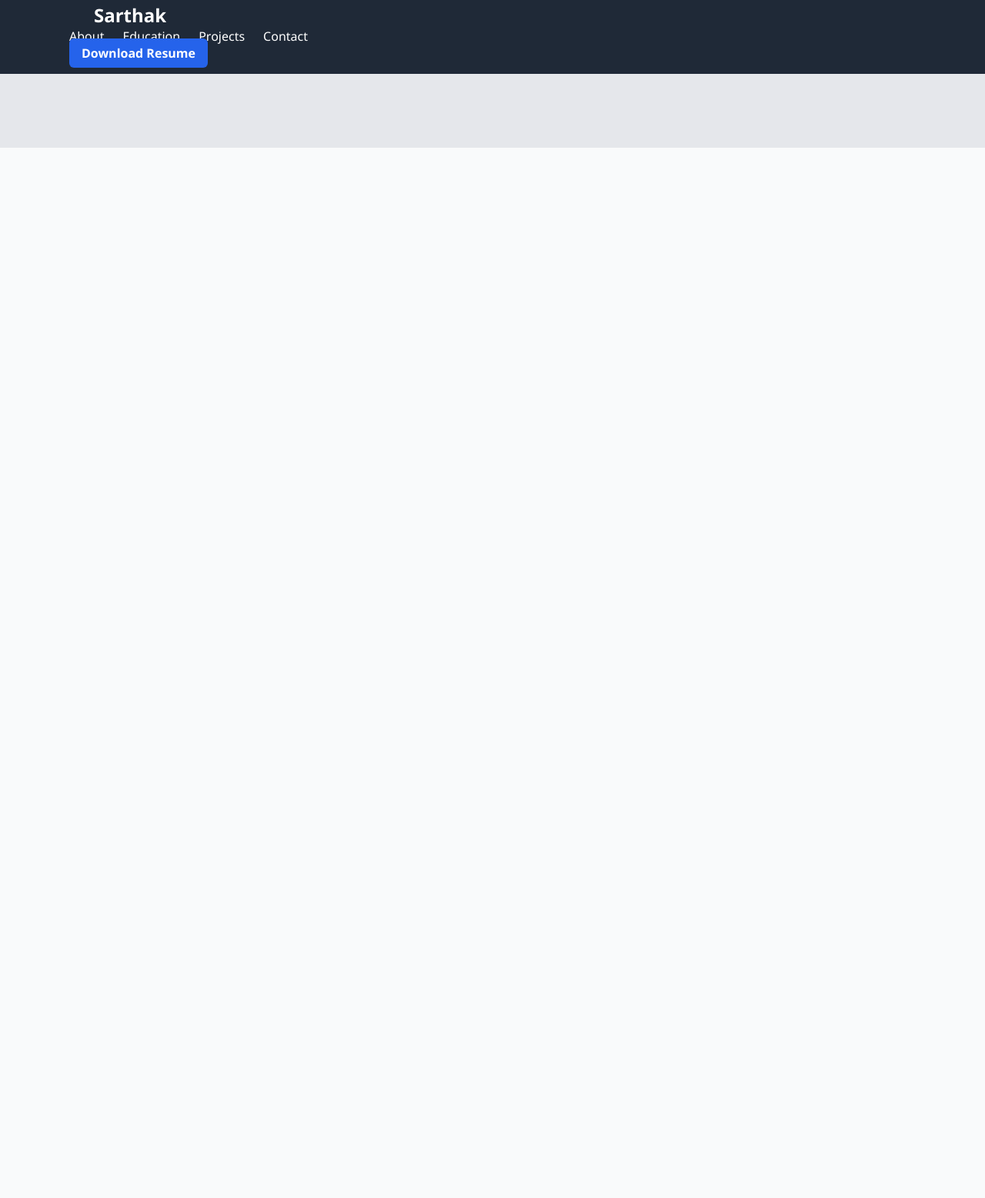
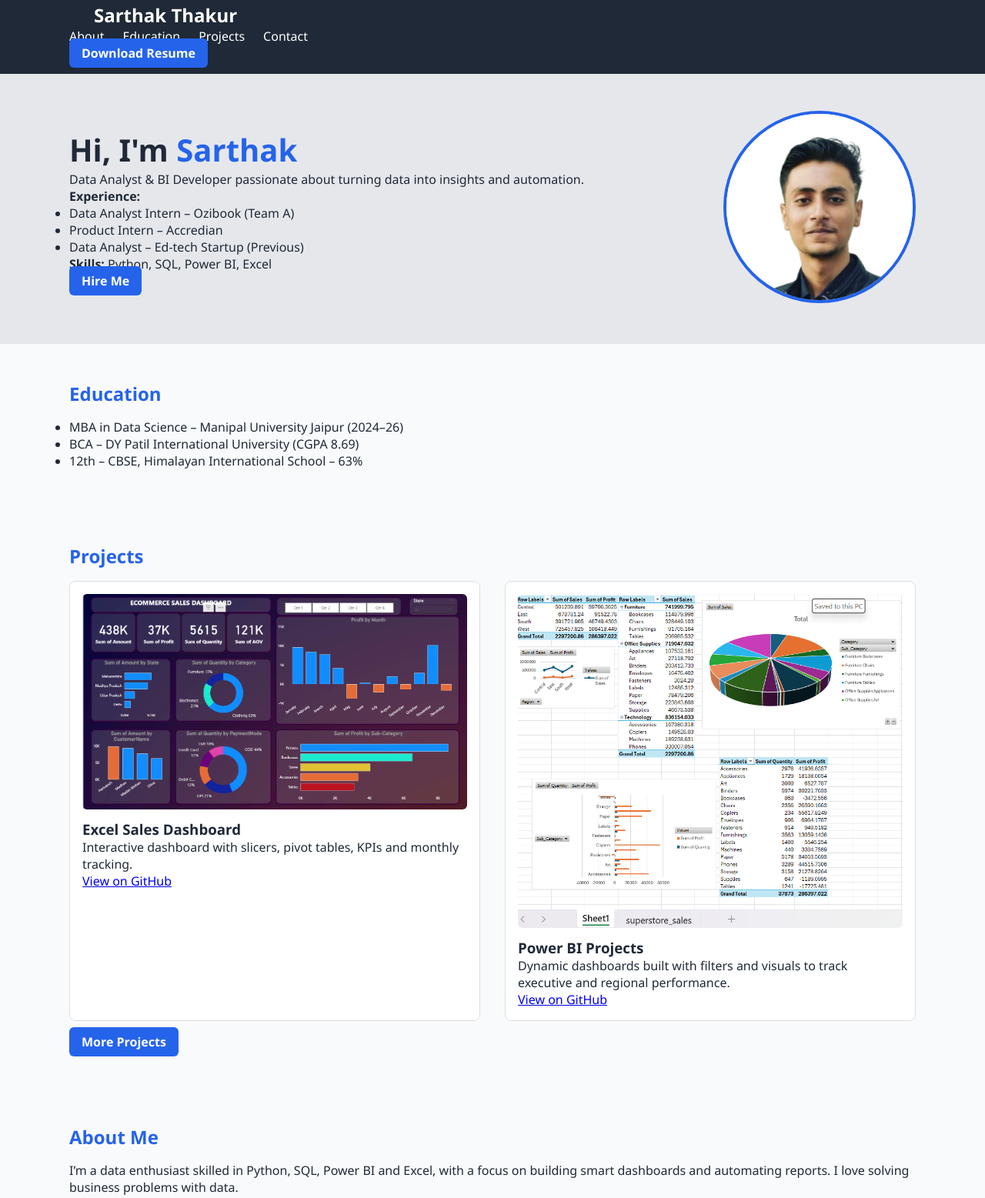
Before and after one commit to tsarthak777/tsarthak777.github.io, a plain HTML site: page index.html in a window 1280 px wide. Shown: the part 13-1570 px from the top of the page at 77% size. Before the commit the page ends 800 px from the top, so only its background shows below. Drawn offline with nearby package versions, Linux system fonts and the light colour scheme.

Commit message:
Update index.html

```diff
--- a/index.html
+++ b/index.html
@@ -11,7 +11,7 @@
 
   <header>
     <div class="container">
-      <div class="logo">Sarthak</div>
+      <div class="logo">Sarthak Thakur</div>
       <nav>
         <ul>
           <li><a href="#about">About</a></li>
@@ -26,4 +26,81 @@
 
   <section class="hero" id="hero">
     <div class="container hero-content">
-      <div class="hero-text" data-aos="
+      <div class="hero-text" data-aos="fade-right">
+        <h1>Hi, I'm <span>Sarthak</span></h1>
+        <p>Data Analyst & BI Developer passionate about turning data into insights and automation.</p>
+        <p><strong>Experience:</strong></p>
+        <ul>
+          <li>Data Analyst Intern – Ozibook (Team A)</li>
+          <li>Product Intern – Accredian</li>
+          <li>Data Analyst – Ed-tech Startup (Previous)</li>
+        </ul>
+        <p><strong>Skills:</strong> Python, SQL, Power BI, Excel</p>
+        <a href="mailto:tsarthak7723@gmail.com" class="btn">Hire Me</a>
+      </div>
+      <div class="hero-img" data-aos="fade-left">
+        <img src="profile.jpg" alt="Sarthak Thakur" />
+      </div>
+    </div>
+  </section>
+
+  <section id="education" class="section" data-aos="fade-up">
+    <div class="container">
+      <h2>Education</h2>
+      <ul>
+        <li>MBA in Data Science – Manipal University Jaipur (2024–26)</li>
+        <li>BCA – DY Patil International University (CGPA 8.69)</li>
+        <li>12th – CBSE, Himalayan International School – 63%</li>
+      </ul>
+    </div>
+  </section>
+
+  <section id="projects" class="section projects" data-aos="fade-up">
+    <div class="container">
+      <h2>Projects</h2>
+      <div class="project-grid">
+        <div class="project-card">
+          <img src="project1.png" alt="Excel Dashboard">
+          <h3>Excel Sales Dashboard</h3>
+          <p>Interactive dashboard with slicers, pivot tables, KPIs and monthly tracking.</p>
+          <a href="https://github.com/tsarthak777/Excel-Sales-Dashboard" target="_blank">View on GitHub</a>
+        </div>
+        <div class="project-card">
+          <img src="project2.png" alt="Power BI Dashboard">
+          <h3>Power BI Projects</h3>
+          <p>Dynamic dashboards built with filters and visuals to track executive and regional performance.</p>
+          <a href="https://github.com/tsarthak777/Power-BI-Projects" target="_blank">View on GitHub</a>
+        </div>
+      </div>
+      <div class="more-btn">
+        <a href="https://github.com/tsarthak777" target="_blank" class="btn">More Projects</a>
+      </div>
+    </div>
+  </section>
+
+  <section id="about" class="section" data-aos="fade-up">
+    <div class="container">
+      <h2>About Me</h2>
+      <p>I’m a data enthusiast skilled in Python, SQL, Power BI and Excel, with a focus on building smart dashboards and automating reports. I love solving business problems with data.</p>
+    </div>
+  </section>
+
+  <section id="contact" class="section" data-aos="fade-up">
+    <div class="container">
+      <h2>Contact</h2>
+      <p>Email: <a href="mailto:tsarthak7723@gmail.com">tsarthak7723@gmail.com</a></p>
+      <p>GitHub: <a href="https://github.com/tsarthak777" target="_blank">tsarthak777</a></p>
+      <p>LinkedIn: <a href="https://linkedin.com/in/sarthak-thakur-062967200" target="_blank">View Profile</a></p>
+    </div>
+  </section>
+
+  <footer>
+    <div class="container">
+      <p>&copy; 2025 Sarthak Thakur. All rights reserved.</p>
+    </div>
+  </footer>
+
+  <script src="https://cdn.jsdelivr.net/npm/aos@2.3.4/dist/aos.js"></script>
+  <script src="script.js"></script>
+</body>
+</html>
```
